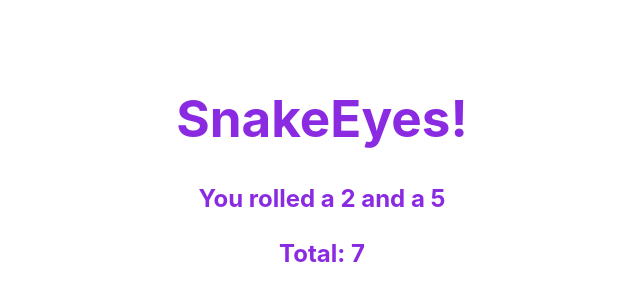
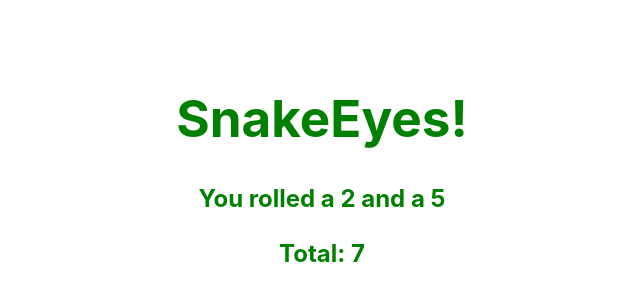
Before and after one commit to aejmcclelland/Simple-dice-game, a React (Vite) app: page / in a window 1280 px wide. Shown: the part 226-526 px from the top of the page, without its empty margins (318-958 px from the left). Built offline with nearby package versions, Linux system fonts and the light colour scheme.

Commit message:
added in line styles to Die.jsx

```diff
--- a/src/App.jsx
+++ b/src/App.jsx
@@ -1,6 +1,6 @@
 import Die from './Die';
 import "./App.css"
-import './Hello.css';
+//import './Hello.css';
 // import HappyChristmas from './Happy';
 
 function App() {
--- a/src/Die.jsx
+++ b/src/Die.jsx
@@ -7,9 +7,10 @@ export default function Die({ numSides }) {
     const [die1, die2] = [roll(), roll()];
 
     const total = die1 + die2;
+    const styles = { color: die1 !== die2 ? 'green' : 'red' };
 
     return (
-        <div>
+        <div className="SnakeEyes" style={styles}>
             <h1>SnakeEyes!</h1>
             <h2>You rolled a {die1} and a {die2}</h2>
             {die1 === die2 ? <h2>You rolled a double!! You lose! </h2> : <h2>Total: {total}</h2>}
```
